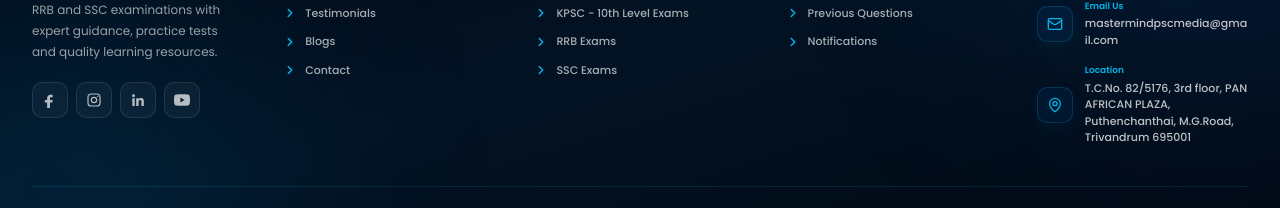
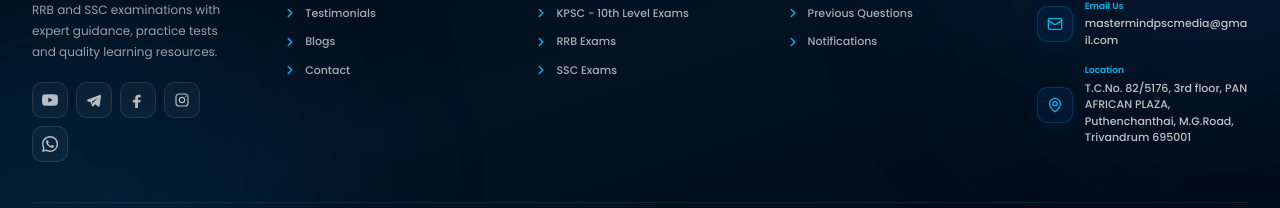
Before and after one commit to medcity-development/mastermind-web, a Next.js app: page / in a window 1280 px wide. Shown: the part 6177-6385 px from the top of the page. Built offline with nearby package versions, Linux system fonts and the light colour scheme; no server answers.

Commit message:
updated social media links

```diff
--- a/src/components/footer/SocialLinks.jsx
+++ b/src/components/footer/SocialLinks.jsx
@@ -1,16 +1,8 @@
-// src/components/footer/SocialLinks.jsx
 
-import {
-  socialLinks,
-} from "./footerData";
+import { socialLinks } from "./footerData";
 
 export default function SocialLinks() {
-  if (
-    !Array.isArray(
-      socialLinks
-    ) ||
-    socialLinks.length === 0
-  ) {
+  if (!Array.isArray(socialLinks) || socialLinks.length === 0) {
     return null;
   }
 
@@ -19,22 +11,24 @@ export default function SocialLinks() {
       className="
         mt-5
         flex
+        flex-wrap
         items-center
         gap-2
       "
     >
-      {socialLinks.map(
-        (item) => (
+      {socialLinks.map((item) => (
         <a
-            key={item.label}
+          key={item.type}
           href={item.href}
           target="_blank"
           rel="noopener noreferrer"
           aria-label={item.label}
+          title={item.label}
           className="
             flex
             h-9
             w-9
+            shrink-0
             items-center
             justify-center
             rounded-[10px]
@@ -48,21 +42,20 @@ export default function SocialLinks() {
             hover:border-[#00b5e8]/50
             hover:bg-[#00b5e8]
             hover:text-[#03101f]
+            focus-visible:outline
+            focus-visible:outline-2
+            focus-visible:outline-offset-2
+            focus-visible:outline-[#00b5e8]
           "
         >
-            <SocialIcon
-              type={item.type}
-            />
+          <SocialIcon type={item.type} />
         </a>
-        )
-      )}
+      ))}
     </div>
   );
 }
 
-function SocialIcon({
-  type,
-}) {
+function SocialIcon({ type }) {
   switch (type) {
     case "facebook":
       return (
@@ -84,6 +77,8 @@ function SocialIcon({
           fill="none"
           stroke="currentColor"
           strokeWidth="1.8"
+          strokeLinecap="round"
+          strokeLinejoin="round"
           aria-hidden="true"
         >
           <rect
@@ -93,13 +88,7 @@ function SocialIcon({
             height="18"
             rx="5"
           />
-
-          <circle
-            cx="12"
-            cy="12"
-            r="4"
-          />
-
+          <circle cx="12" cy="12" r="4" />
           <circle
             cx="17.5"
             cy="6.5"
@@ -107,18 +96,6 @@ function SocialIcon({
             fill="currentColor"
             stroke="none"
           />
-        </svg>
-      );
-
-    case "linkedin":
-      return (
-        <svg
-          viewBox="0 0 24 24"
-          className="h-4 w-4"
-          fill="currentColor"
-          aria-hidden="true"
-        >
-          <path d="M5.3 7.7A2.2 2.2 0 1 0 5.3 3.3a2.2 2.2 0 0 0 0 4.4ZM3.5 9.3h3.6V21H3.5V9.3Zm5.8 0h3.5v1.6h.1c.5-.9 1.7-2 3.5-2 3.7 0 4.4 2.4 4.4 5.6V21h-3.6v-5.8c0-1.4 0-3.2-2-3.2s-2.3 1.5-2.3 3.1V21H9.3V9.3Z" />
         </svg>
       );
 
@@ -134,6 +111,30 @@ function SocialIcon({
         </svg>
       );
 
+    case "telegram":
+      return (
+        <svg
+          viewBox="0 0 24 24"
+          className="h-4 w-4"
+          fill="currentColor"
+          aria-hidden="true"
+        >
+          <path d="M21.94 4.66a1.5 1.5 0 0 0-1.62-.22L2.7 11.26a1.5 1.5 0 0 0 .12 2.84l4.32 1.36 1.67 5.15a1.5 1.5 0 0 0 2.56.48l2.44-2.64 4.3 3.15a1.5 1.5 0 0 0 2.35-.91l2.04-14.5a1.5 1.5 0 0 0-.56-1.53ZM9.18 14.68l8.77-6.2-7.17 7.67-.53 2.16-1.07-3.63Z" />
+        </svg>
+      );
+
+    case "whatsapp":
+      return (
+        <svg
+          viewBox="0 0 24 24"
+          className="h-4 w-4"
+          fill="currentColor"
+          aria-hidden="true"
+        >
+          <path d="M20.52 3.48A11.86 11.86 0 0 0 12.05 0C5.45 0 .08 5.36.08 11.97c0 2.1.55 4.16 1.6 5.97L0 24l6.22-1.63a11.96 11.96 0 0 0 5.82 1.49h.01c6.6 0 11.97-5.37 11.97-11.97a11.9 11.9 0 0 0-3.5-8.41ZM12.05 21.8a9.9 9.9 0 0 1-5.05-1.38l-.36-.21-3.7.97.99-3.6-.24-.37a9.9 9.9 0 0 1-1.52-5.24c0-5.45 4.44-9.89 9.9-9.89a9.82 9.82 0 0 1 7 2.9 9.82 9.82 0 0 1 2.9 7c0 5.45-4.44 9.89-9.92 9.89Zm5.43-7.41c-.3-.15-1.76-.87-2.03-.97-.27-.1-.47-.15-.67.15-.2.3-.77.97-.94 1.17-.17.2-.35.22-.65.07-.3-.15-1.26-.46-2.4-1.48-.89-.79-1.49-1.77-1.66-2.07-.17-.3-.02-.46.13-.61.13-.13.3-.35.45-.52.15-.17.2-.3.3-.5.1-.2.05-.37-.02-.52-.07-.15-.67-1.62-.92-2.22-.24-.58-.49-.5-.67-.51h-.57c-.2 0-.52.07-.79.37-.27.3-1.04 1.02-1.04 2.49s1.07 2.89 1.22 3.09c.15.2 2.1 3.2 5.08 4.49.71.31 1.26.49 1.69.63.71.23 1.36.2 1.87.12.57-.09 1.76-.72 2.01-1.42.25-.7.25-1.3.17-1.42-.07-.12-.27-.2-.57-.35Z" />
+        </svg>
+      );
+
     default:
       return null;
   }
--- a/src/components/footer/footerData.js
+++ b/src/components/footer/footerData.js
@@ -88,35 +88,32 @@ export const legalLinks = [
   // },
 ];
 
-/* =========================================================
-   SOCIAL LINKS
 
-   Put your real links here.
-========================================================= */
 
 export const socialLinks = [
   {
+    label: "YouTube",
+    href: "https://www.youtube.com/@mastermind_exams",
+    type: "youtube",
+  },
+  {
+    label: "Telegram",
+    href: "https://t.me/mastermindpsc",
+    type: "telegram",
+  },
+  {
     label: "Facebook",
-    href:
-      "https://www.facebook.com/",
+    href: "https://www.facebook.com/mastermindpsckerala",
     type: "facebook",
   },
   {
     label: "Instagram",
-    href:
-      "https://www.instagram.com/",
+    href: "https://www.instagram.com/mastermind.exams",
     type: "instagram",
   },
   {
-    label: "LinkedIn",
-    href:
-      "https://www.linkedin.com/",
-    type: "linkedin",
-  },
-  {
-    label: "YouTube",
-    href:
-      "https://www.youtube.com/",
-    type: "youtube",
+    label: "WhatsApp Channel",
+    href: "https://whatsapp.com/channel/0029VaEgTCOI7BeIob5F5W1I",
+    type: "whatsapp",
   },
 ];
```
Lines whose indentation alone changed are shown as unchanged.
